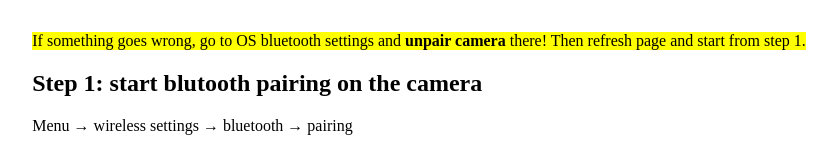
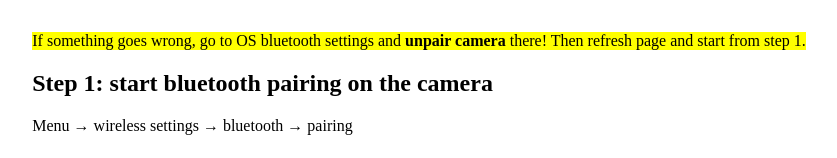
Before and after one commit to 3bl3gamer/canon-bluetooth-control, a website: page index.html in a window 1280 px wide. Shown: the top 158 px of the page, without its empty margins (221-1058 px from the left). Drawn offline with Linux system fonts and the light colour scheme.

Commit message:
Some typo fixes and README formatting

```diff
--- a/index.html
+++ b/index.html
@@ -54,7 +54,7 @@
 		Then refresh page and start from step 1.
 	</p>
 
-	<h2>Step 1: start blutooth pairing on the camera</h2>
+	<h2>Step 1: start bluetooth pairing on the camera</h2>
 	<p>
 		Menu → wireless settings → bluetooth → pairing
 	</p>
```
Also changed, not shown: README.md.
